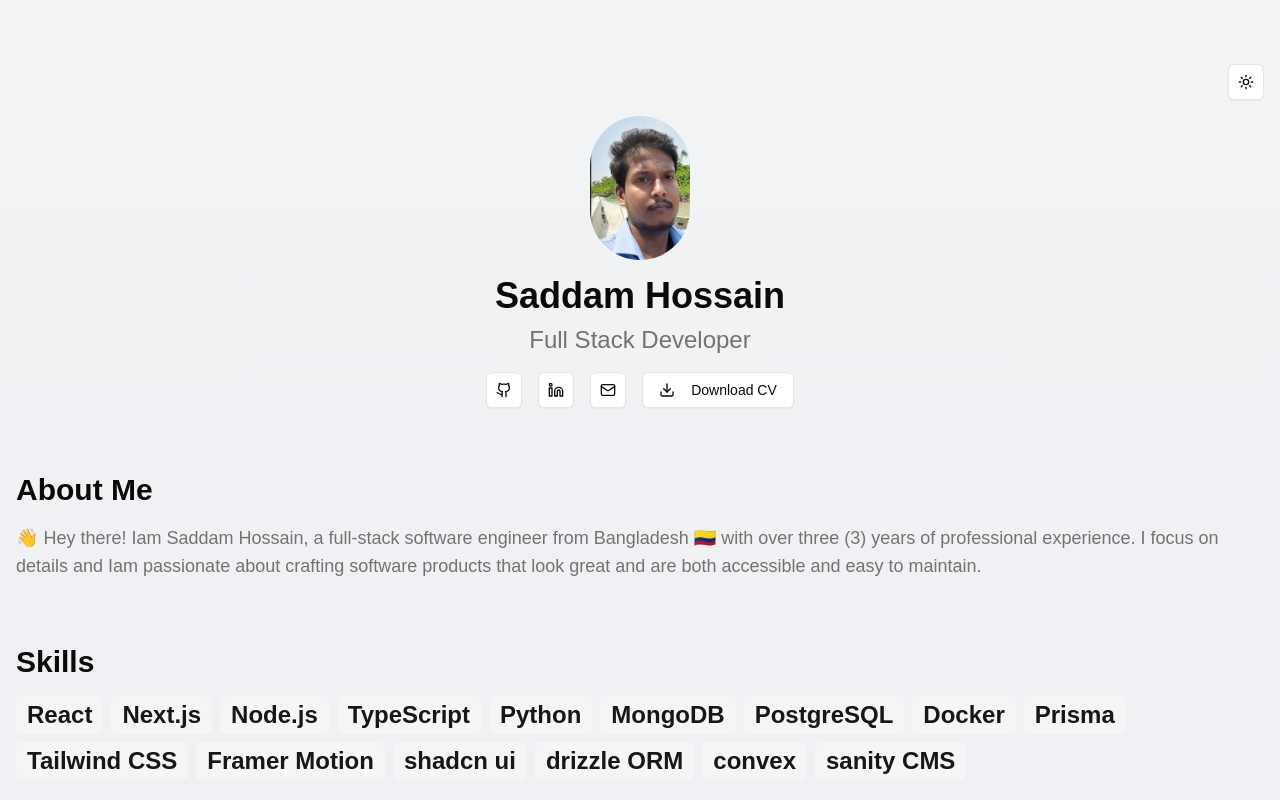
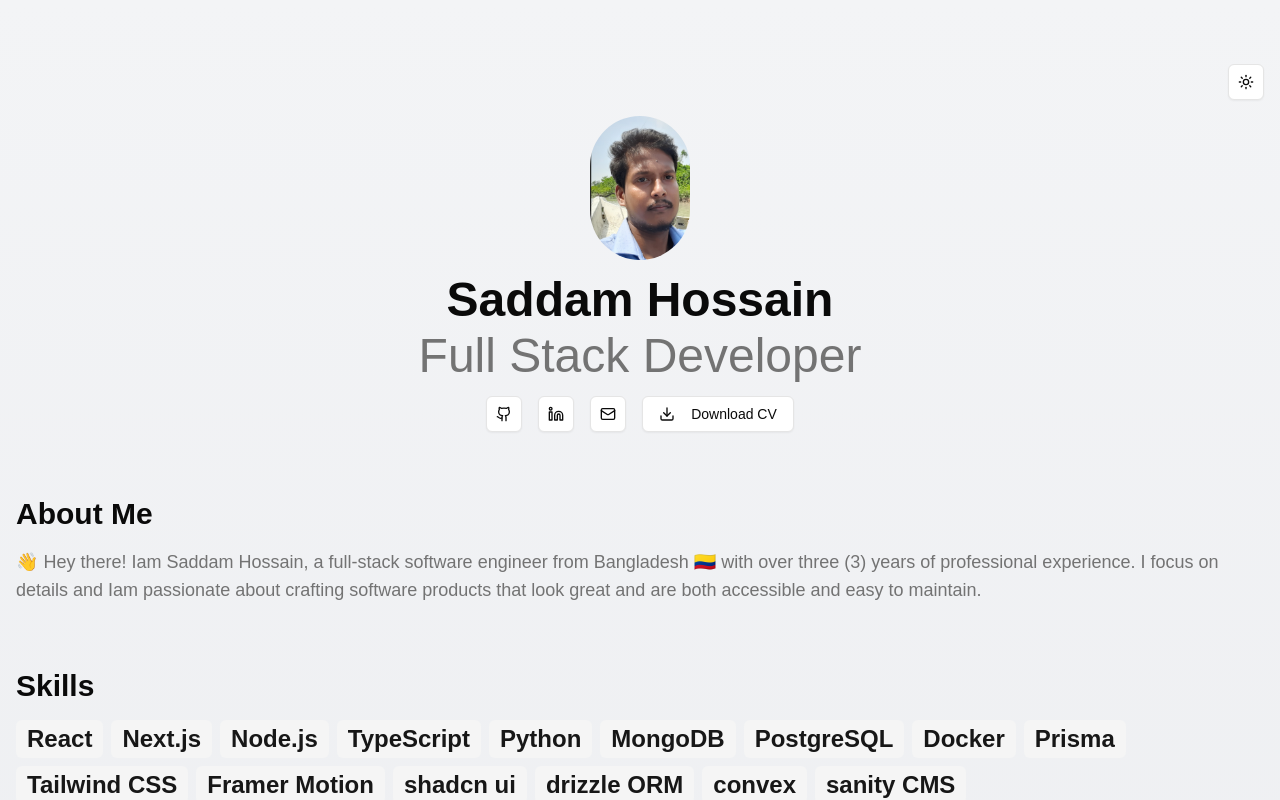
Before and after one commit to saddamBD/full-stack-portfolio, a Next.js app: page / in a window 1280 px wide. Shown: the top 800 px of the page. Built offline with nearby package versions, Linux system fonts and the light colour scheme.

Commit message:
animate main header

```diff
--- a/app/page.tsx
+++ b/app/page.tsx
@@ -6,6 +6,7 @@ import ProjectsList from "@/components/ProjectsList";
 import Footer from "@/components/Footer";
 //import EmailContact from "@/components/EmailContact";
 import { ModeToggle } from "@/components/mode-toggle";
+
 // import ContactForm from "@/components/contact-form";
 
 export const metadata: Metadata = {
--- a/components/CustomHeader.tsx
+++ b/components/CustomHeader.tsx
@@ -10,6 +10,37 @@ import {
   TooltipTrigger,
 } from "@/components/ui/tooltip";
 import { TooltipContent } from "@radix-ui/react-tooltip";
+import { useEffect, useState } from "react";
+
+const AnimatedText = ({
+  text,
+  delay = 0,
+}: {
+  text: string;
+  delay?: number;
+}) => {
+  const [displayedText, setDisplayedText] = useState("");
+
+  useEffect(() => {
+    const timeout = setTimeout(() => {
+      let currentIndex = 0;
+      const intervalId = setInterval(() => {
+        if (currentIndex <= text.length) {
+          setDisplayedText(text.slice(0, currentIndex));
+          currentIndex++;
+        } else {
+          clearInterval(intervalId);
+        }
+      }, 100);
+
+      return () => clearInterval(intervalId);
+    }, delay);
+
+    return () => clearTimeout(timeout);
+  }, [text, delay]);
+
+  return <span>{displayedText}</span>;
+};
 function CustomHeader() {
   // const aboutRef = useRef<HTMLElement>(null);
 
@@ -72,9 +103,11 @@ function CustomHeader() {
           height={100}
           className="rounded-full mx-auto mb-4"
         />
-        <h1 className="text-4xl font-bold mb-2">Saddam Hossain</h1>
-        <h2 className="text-2xl text-muted-foreground mb-4">
-          Full Stack Developer
+        <h1 className="text-5xl font-bold mb-2">
+          <AnimatedText text=" Saddam Hossain" />
+        </h1>
+        <h2 className="text-5xl text-muted-foreground mb-4">
+          <AnimatedText text="Full Stack Developer" />
         </h2>
         <div className="flex justify-center space-x-4">
           <TooltipProvider>
```
